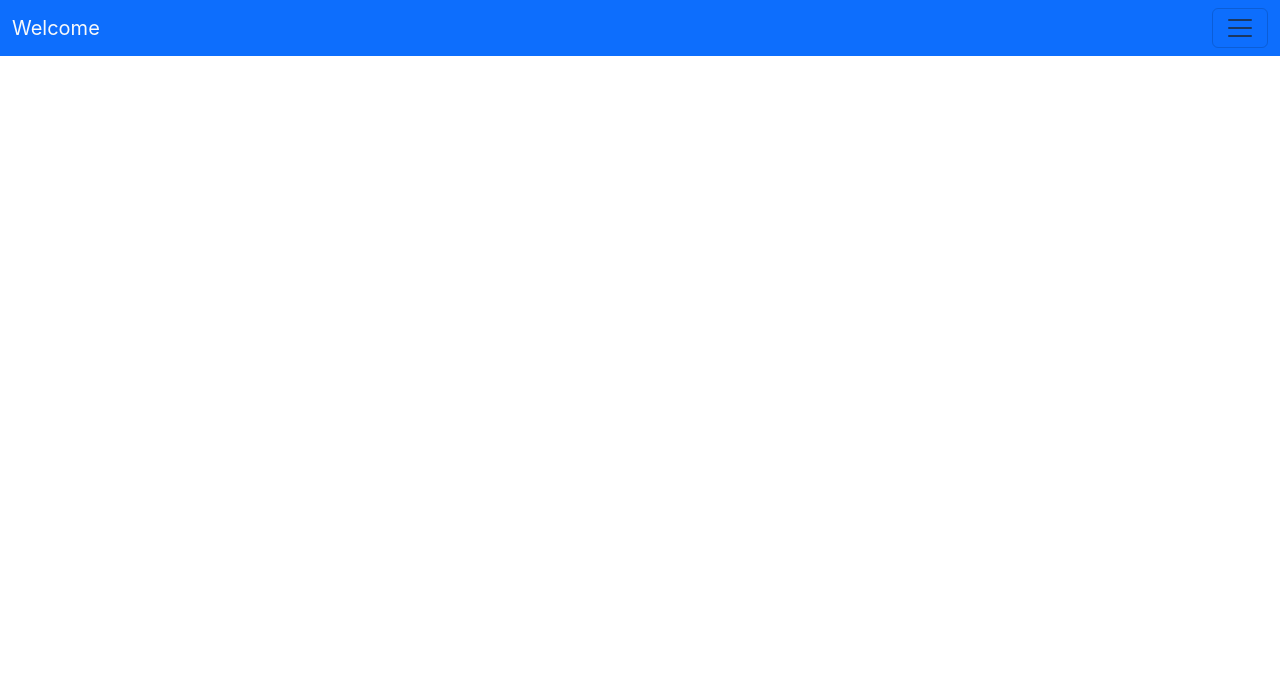
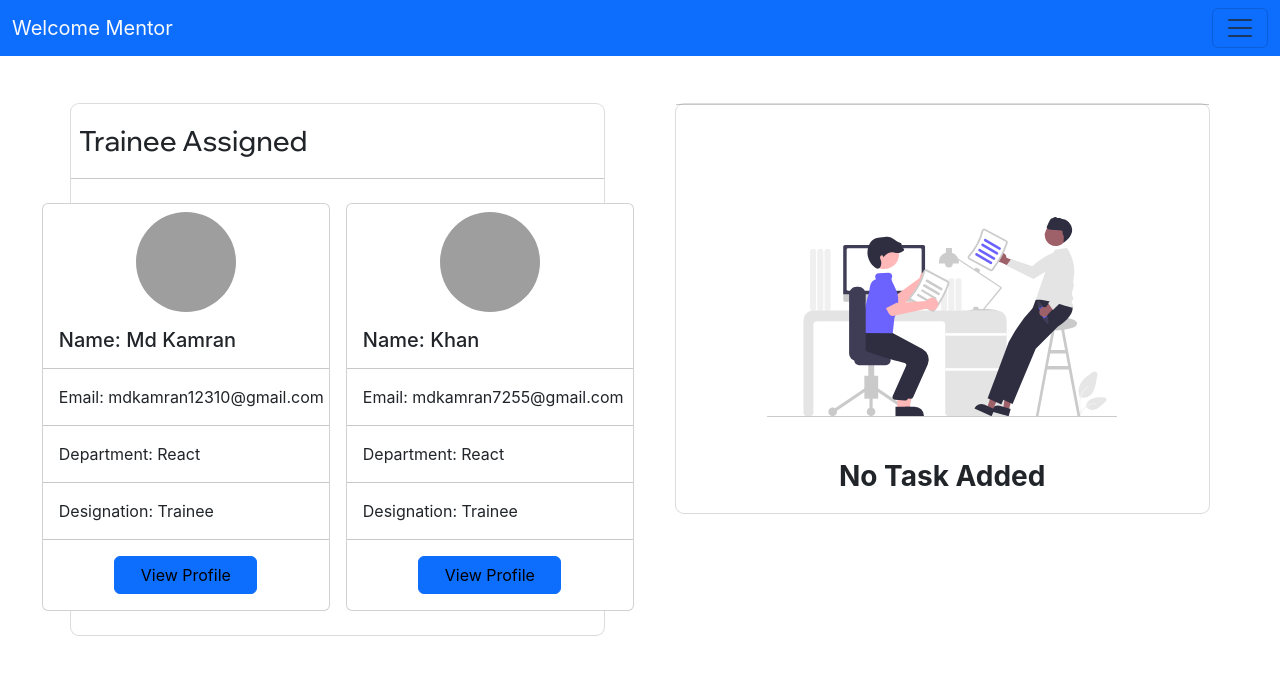
Before and after one commit to mdkamran25/Role-based-managaement, a React (Create React App) app: page /mentorPanel in a window 1280 px wide. Shown: the top 674 px of the page. Built offline with nearby package versions, Linux system fonts and the light colour scheme; grey boxes are pictures that could not be loaded.

Commit message:
added functionality in mentor panel

```diff
--- a/public/index.html
+++ b/public/index.html
@@ -14,6 +14,7 @@
       user's mobile device or desktop. See https://developers.google.com/web/fundamentals/web-app-manifest/
     -->
     <link rel="manifest" href="%PUBLIC_URL%/manifest.json" />
+    <link href="https://maxcdn.bootstrapcdn.com/font-awesome/4.3.0/css/font-awesome.min.css" rel="stylesheet">
     <!--
       Notice the use of %PUBLIC_URL% in the tags above.
       It will be replaced with the URL of the `public` folder during the build.
--- a/src/component/MentorPanel/MentorPanel.jsx
+++ b/src/component/MentorPanel/MentorPanel.jsx
@@ -3,6 +3,7 @@ import { useDispatch, useSelector } from "react-redux";
 import {useNavigate} from "react-router"
 import "./MentorPanel.css";
 import { onLogout } from "../../slice/mentor/mentorLoginSlice";
+import TraineeAssignedToMentor from "./TraineeAssignedToMentor/traineeAssignedToMentor";
 ;
 
 function MentorPanel() {
@@ -13,13 +14,14 @@ function MentorPanel() {
         dispatch(onLogout());
         navigate('/')
     }
+    console.log(loggedUser,"loggeduser")
 
     return (
     <>
       <nav className="navbar text-light bg-primary">
         <div className="container-fluid">
           <a className="navbar-brand text-light" href="#">
-            Welcome {loggedUser.name}
+            Welcome {loggedUser[0].name}
           </a>
           <button
             className="navbar-toggler"
@@ -32,7 +34,7 @@ function MentorPanel() {
           </button>
           <div
             className="offcanvas offcanvas-end"
-            tabindex="-1"
+            tabIndex="-1"
             id="offcanvasNavbar"
             aria-labelledby="offcanvasNavbarLabel"
           >
@@ -68,7 +70,7 @@ function MentorPanel() {
           </div>
         </div>
       </nav>
-
+      <TraineeAssignedToMentor />
     </>
   );
 }
--- /dev/null
+++ b/src/component/MentorPanel/TraineeAssignedToMentor/traineeAssignedToMentor.css
@@ -0,0 +1,42 @@
+.TraineeDetail{
+    box-shadow: rgba(0, 0, 0, 0.02) 0px 1px 3px 0px, rgba(27, 31, 35, 0.15) 0px 0px 0px 1px !important;
+}
+
+.segmented-buttons {
+  display: flex;
+  border: 1px solid #ccc;
+  border-radius: 5px;
+  overflow: hidden;
+}
+
+.segmented-buttons button {
+  flex-grow: 1;
+  border-radius: 0;
+  border: none;
+  outline: none;
+  padding: 10px;
+  cursor: pointer;
+}
+
+.segmented-buttons button:first-child {
+  border-top-left-radius: 5px;
+  border-bottom-left-radius: 5px;
+}
+
+.segmented-buttons button:last-child {
+  border-top-right-radius: 5px;
+  border-bottom-right-radius: 5px;
+}
+
+.fade-effect {
+  animation: fade 0.5s linear forwards;
+}
+
+@keyframes fade {
+  0% {
+    background-color: #007bff;
+  }
+  100% {
+    background-color: transparent;
+  }
+}
--- a/src/component/MentorPanel/TraineeAssignedToMentor/traineeAssignedToMentor.jsx
+++ b/src/component/MentorPanel/TraineeAssignedToMentor/traineeAssignedToMentor.jsx
@@ -1,20 +1,96 @@
-import React from 'react'
-import { useSelector } from 'react-redux';
+import React, { useState } from "react";
+import { useSelector } from "react-redux";
+import TraineeTask from "../TraineeTask/traineeTask";
+import "./traineeAssignedToMentor.css";
 function TraineeAssignedToMentor() {
-    const mentorDetail = useSelector((state) => state.mentorLoginReducer.loggedUserDetails)
-    const traineeData = useSelector((state) => state.traineeLoginReducer.login)
+    // const [data, setData] = useState()
+
+    const mentorDetail = useSelector(
+        (state) => state.mentorLoginReducer.loggedUserDetails
+    );
+
+    const traineeData = useSelector((state) => state.traineeLoginReducer.login);
+
+    const matchingTrainees = traineeData.filter(
+        (trainee) => trainee.mentor === mentorDetail[0].email
+    );
+
+    console.log(matchingTrainees, "trainee filter Data");
+    // const SegmentedButtons = () => {
+    //     const [isSubmissionButtonClicked, setSubmissionButtonClicked] = useState(false);
+
+    //     const handleSubmissionButtonClick = () => {
+    //         setSubmissionButtonClicked(true);
+    //     };
+
         return (
             <>
-            <div className="col-12 d-flex flex-column flex-lg-row mt-5 justify-content-center justify-content-lg-evenly align-items-lg-start align-items-center">
-                <div className="col-11 col-lg-6 mentorDetail rounded-3 d-flex flex-column">
-                    <div className="col-12 pt-3 pe-2">
-                        <span className='table-name ps-1'>Mentor Details</span>
-                        <button className="btn btn-primary float-end" onClick={openModal}>+ Add Mentor</button>
+                <div className="col-12 d-flex flex-column flex-md-row mt-5 justify-content-center justify-content-md-evenly align-items-md-start align-items-center">
+                    <div className="col-11 col-md-5 TraineeDetail rounded-3 d-flex flex-row">
+                        <div className="col-12 pt-3">
+                            <span className="table-name pt-1 ps-2">Trainee Assigned</span>
+                            <hr />
+                            <div className="col-12 d-flex align-items-center justify-content-center flex-column flex-xl-row pb-3">
+                                {matchingTrainees &&
+                                    matchingTrainees.map((items) => {
+                                        return (
+                                            <div className="p-2" key={items.id}>
+                                                <div
+                                                    className="card pt-2 pb-3"
+                                                    style={{ width: "18rem" }}
+                                                >
+                                                    <img
+                                                        className="rounded-circle align-self-center"
+                                                        src="https://bootdey.com/img/Content/avatar/avatar7.png"
+                                                        alt="User-Profile-Image"
+                                                        width={100}
+                                                        height={100}
+                                                    />
+                                                    <div className="card-body float-left ps-3 pt-3 pb-0">
+                                                        <h5 className="card-title p-0 m-0">
+                                                            Name: <span>{items.name}</span>
+                                                        </h5>
                                                     </div>
-
+                                                    <hr />
+                                                    <span className="ps-3">
+                                                        Email: <span>{items.email}</span>
+                                                    </span>
+                                                    <hr />
+                                                    <span className="ps-3">
+                                                        Department: {items.department}
+                                                    </span>
+                                                    <hr />
+                                                    <span className="ps-3">
+                                                        Designation: {items.designation}
+                                                    </span>
+                                                    <hr />
+                                                    <button className="btn btn-primary w-50 align-self-center">
+                                                        View Profile
+                                                    </button>
                                                 </div>
-                <div className="col-11 col-lg-5 mentorDetail mt-3 mt-lg-0 rounded-3 d-flex flex-column">
-
+                                            </div>
+                                        );
+                                    })}
+                            </div>
+                        </div>
+                    </div>
+                    <div className="col-11 col-md-5 mt-3 mt-md-0 rounded-3 d-flex flex-column TraineeDetail rounded-3">
+                        {/* <div className="segmented-buttons col-12">
+                            <button
+                                className={`btn btn-primary pt-3 ${isSubmissionButtonClicked ? 'fade-effect' : ''}`}
+                                id="submissionButton"
+                                onClick={handleSubmissionButtonClick}
+                            >
+                                Submission
+                            </button>
+                            <button className="btn btn-light pt-3" id="taskButton">
+                                Task
+                            </button>
+                        </div> */}
+                        <hr className="mt-0" />
+                        <div className="col-12">
+                            <TraineeTask />
+                        </div>
                     </div>
                 </div>
             </>
--- /dev/null
+++ b/src/component/MentorPanel/TraineeTask/traineeTask.css
@@ -0,0 +1,3 @@
+.noTask{
+    width: 80%;
+}
--- /dev/null
+++ b/src/component/MentorPanel/TraineeTask/traineeTask.jsx
@@ -0,0 +1,18 @@
+import React from 'react';
+import noTask from "../../../Image/no-task.svg"
+import './traineeTask.css'
+function TraineeTask() {
+    return (
+        <>
+        <div className='noTaskImage position-relative d-flex align-items-center justify-content-center p-5'>
+            <img src={noTask} className="m-5 noTask"/>
+            <div className='position-absolute bottom-0'>
+                <p className='fw-bold fs-3'>No Task Added</p>
+            </div>
+        </div>
+
+        </>
+     );
+}
+
+export default TraineeTask;
--- a/src/slice/mentor/mentorLoginSlice.jsx
+++ b/src/slice/mentor/mentorLoginSlice.jsx
@@ -16,20 +16,22 @@ const initialState =
       designation: "Senior Developer",
       department: "React",
       FirstTraineeEmail: "mdkamran7255@gmail.com",
-      SecondTraineeEmail: "rishi@gmail.com",
+      SecondTraineeEmail: "mdkamran12310@gmail.com",
     },
-    // {
-    //   id:2,
-    //   email: "mentor@gmail.com",
-    //   name: "Nisarg",
-    //   designation:"Senior Developer",
-    //   department:"React",
-    //   FirstTraineeEmail:"mdkamran12310@gmail.com",
-    //   SecondTraineeEmail:null,
-    // },
+
   ],
   status: 'idle',
-  loggedUserDetails: []
+  loggedUserDetails: [
+    {
+      id: 1,
+      email: "mentor@gmail.com",
+      name: "Mentor",
+      designation: "Senior Developer",
+      department: "React",
+      FirstTraineeEmail: "mdkamran7255@gmail.com",
+      SecondTraineeEmail: "rishi@gmail.com",
+    }
+  ]
 }
 
 const mentorLoginSlice = createSlice({
@@ -48,6 +50,7 @@ const mentorLoginSlice = createSlice({
         ...action.payload
       };
       state.login.push(newMentor);
+      console.log(current(state.login))
     },
     onLogout (state, action) {
       state.loggedUserDetails = []
@@ -57,20 +60,3 @@ const mentorLoginSlice = createSlice({
 
 export const { setStatus, getLoginUserData, addMentor, onLogout } = mentorLoginSlice.actions;
 export default mentorLoginSlice.reducer;
-
-export function validateLogin(emailToCheck) {
-  return async function validateLoginStatus(dispatch, getState) {
-    await dispatch(setStatus(STATUSES.LOADING));
-    const validation = initialState.login.find(
-      user => user.email === emailToCheck
-    );
-    if (validation) {
-      await dispatch(getLoginUserData(validation));
-      dispatch(setStatus(STATUSES.IDLE));
-      return true;
-    } else {
-      dispatch(setStatus(STATUSES.ERROR));
-      return false;
-    }
-  };
-}
```
Also changed, not shown: src/component/LoginPage/MentorLogin/mentorLogin.jsx (+34 -15 lines), src/Image/no-task.svg (added). Lines whose indentation alone changed are shown as unchanged.
